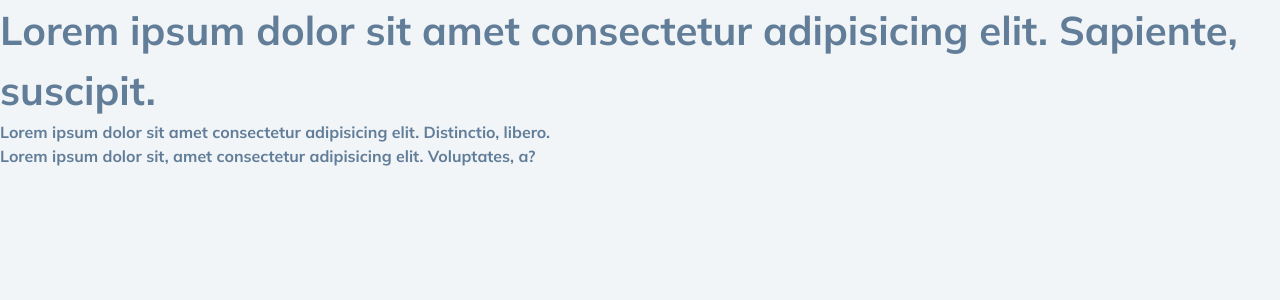
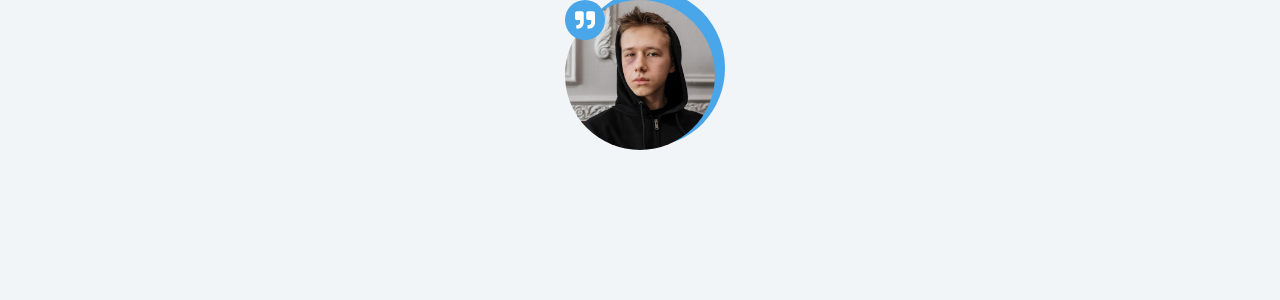
Before and after one commit to DoanhTran03/react-projects, a React (Vite) app: page / in a window 1280 px wide. Shown: the top 300 px of the page. Built offline with nearby package versions, Linux system fonts and the light colour scheme.

Commit message:
Build ImageContainer component

```diff
--- a/package.json
+++ b/package.json
@@ -11,7 +11,8 @@
   },
   "dependencies": {
     "react": "^18.2.0",
-    "react-dom": "^18.2.0"
+    "react-dom": "^18.2.0",
+    "react-icons": "^4.10.1"
   },
   "devDependencies": {
     "@types/react": "^18.2.14",
--- a/src/App.tsx
+++ b/src/App.tsx
@@ -1,13 +1,12 @@
 import { useState } from 'react'
 import "./index.css"
+import ImageContainer from './components/ImageContainer'
 function App() {
   const [count, setCount] = useState(0)
 
   return (
     <>
-      <h1>Lorem ipsum dolor sit amet consectetur adipisicing elit. Sapiente, suscipit.</h1>
-      <h3>Lorem ipsum dolor sit amet consectetur adipisicing elit. Distinctio, libero.</h3>
-      <p>Lorem ipsum dolor sit, amet consectetur adipisicing elit. Voluptates, a?</p>
+      <ImageContainer></ImageContainer>
     </>
   )
 }
--- /dev/null
+++ b/src/components/ImageContainer.tsx
@@ -0,0 +1,16 @@
+import React from 'react'
+import portrait from "../assets/pexels-cottonbro-studio-4100481.jpg"
+import {FaQuoteRight} from "react-icons/fa"
+
+const ImageContainer = () => {
+  return (
+    <div className='imageContainer'>
+        <img className='imageContainer__img' src={portrait} alt="Human portrait" />
+        <span className='imageContainer__icon'>
+            <FaQuoteRight></FaQuoteRight>
+        </span>
+    </div>
+  )
+}
+
+export default ImageContainer
--- a/src/index.css
+++ b/src/index.css
@@ -37,3 +37,44 @@ h3 {
 p {
   color: rgb(97, 125, 152);
 }
+
+/*Image Container*/
+.imageContainer {
+  width: fit-content;
+  margin: 0 auto;
+  position: relative;
+}
+
+.imageContainer__img {
+  object-fit: cover;
+  border-radius: 50%;
+  width: 150px;
+  height: 150px;
+}
+
+.imageContainer__icon {
+  top: 0;
+  left: 0;
+  width: 4rem;
+  height: 4rem;
+  justify-content: center;
+  align-items: center;
+  display: flex;
+  border-radius: 50%;
+  color: white;
+  position: absolute;
+  font-size: 2rem;
+  background-color: var(--job-title-color);
+}
+
+.imageContainer::before {
+  top: -1rem;
+  right: -1rem;
+  z-index: -1;
+  border-radius: 50%;
+  position: absolute;
+  content: '';
+  width: 100%;
+  height: 100%;
+  background-color: var(--job-title-color);
+}
```
Also changed, not shown: src/assets/pexels-cottonbro-studio-4100481.jpg (added), 1 other file (tests, documents, lock files or other folders).
